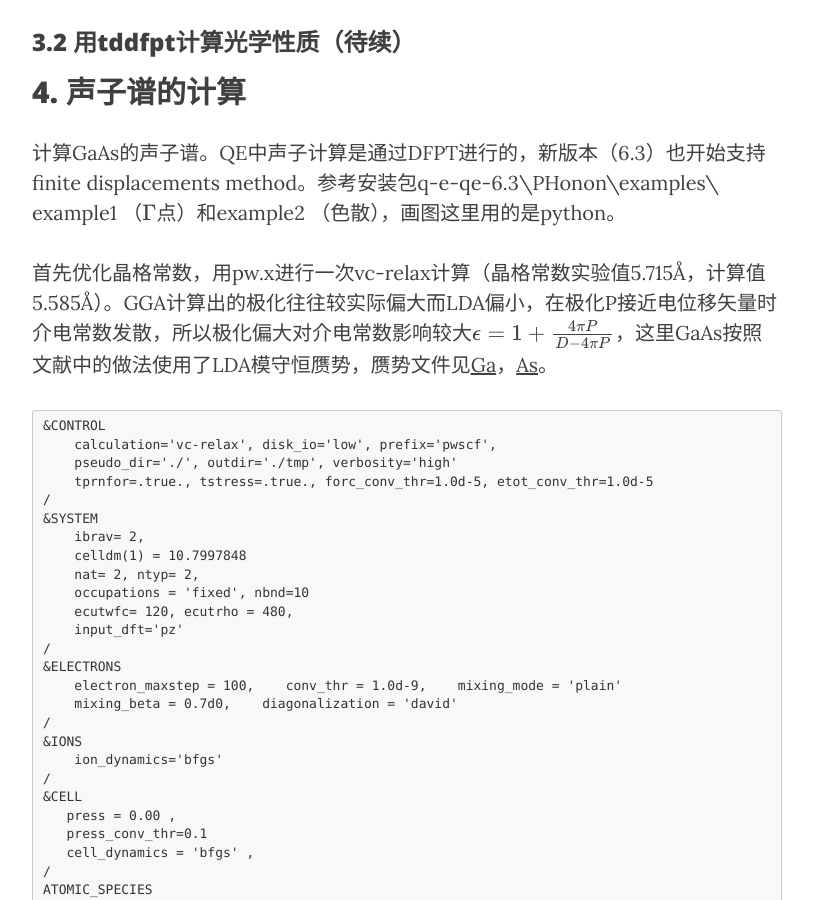
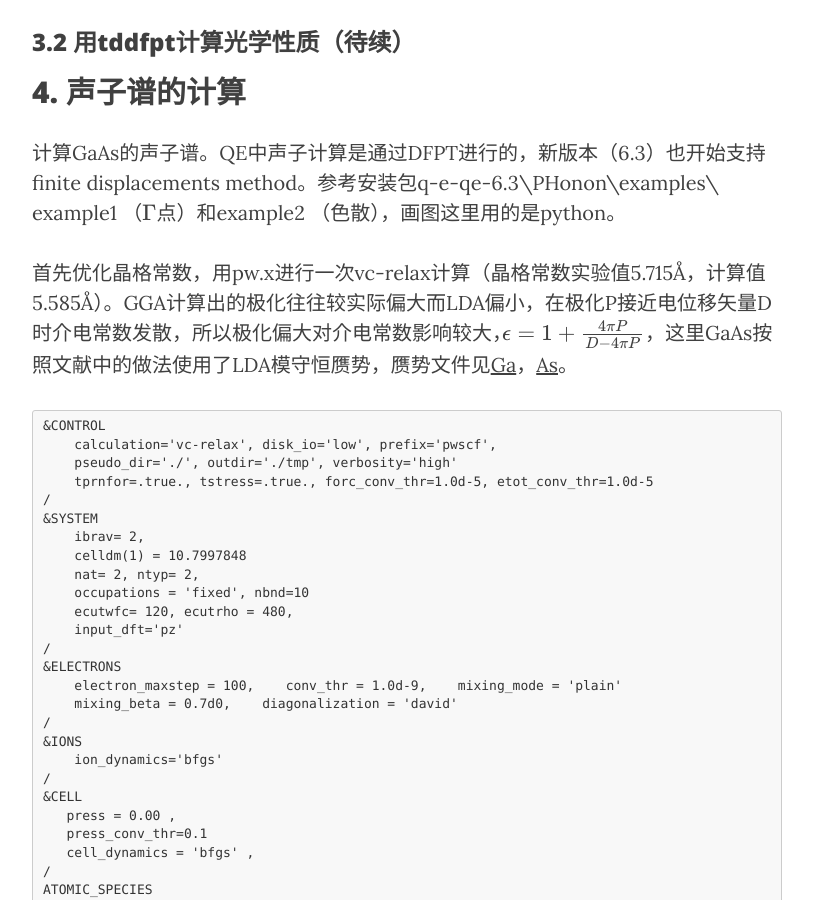
Before and after one commit to yyyu200/DFTbook, a Jekyll site: the page built from _posts/2019-04-01-HandsOn.md, in a window 1280 px wide and 900 px high, scrolled down 23397 px. Shown: the whole window, without its empty margins (233-1046 px from the left). Built offline with Jekyll 4.4.1, drawn with Linux system fonts in a browser that asks for light colours; nearby versions of some CDN libraries; formulas are drawn with MathJax 3; comment, search, counter and statistics services are not loaded.

Commit message:
modify at20190801-11:30:20-aliyun

````diff
--- a/_posts/2019-04-01-HandsOn.md
+++ b/_posts/2019-04-01-HandsOn.md
@@ -781,7 +781,7 @@
 ## 4. 声子谱的计算
 计算GaAs的声子谱。QE中声子计算是通过DFPT进行的，新版本（6.3）也开始支持finite displacements method。参考安装包q-e-qe-6.3\PHonon\examples\ example1 （$\Gamma$点）和example2 （色散），画图这里用的是python。
 
-首先优化晶格常数，用pw.x进行一次vc-relax计算（晶格常数实验值5.715Å，计算值5.585Å）。GGA计算出的极化往往较实际偏大而LDA偏小，在极化P接近电位移矢量时介电常数发散，所以极化偏大对介电常数影响较大$\epsilon=1+\frac{4\pi P}{D-4\pi P}$，这里GaAs按照文献中的做法使用了LDA模守恒赝势，赝势文件见[Ga](../../../../../img/Ga.SG15.LDA.UPF)，[As](../../../../../img/As.SG15.LDA.UPF)。
+首先优化晶格常数，用pw.x进行一次vc-relax计算（晶格常数实验值5.715Å，计算值5.585Å）。GGA计算出的极化往往较实际偏大而LDA偏小，在极化P接近电位移矢量D时介电常数发散，所以极化偏大对介电常数影响较大，$\epsilon=1+\frac{4\pi P}{D-4\pi P}$，这里GaAs按照文献中的做法使用了LDA模守恒赝势，赝势文件见[Ga](../../../../../img/Ga.SG15.LDA.UPF)，[As](../../../../../img/As.SG15.LDA.UPF)。
 
 ```
 &CONTROL
````
